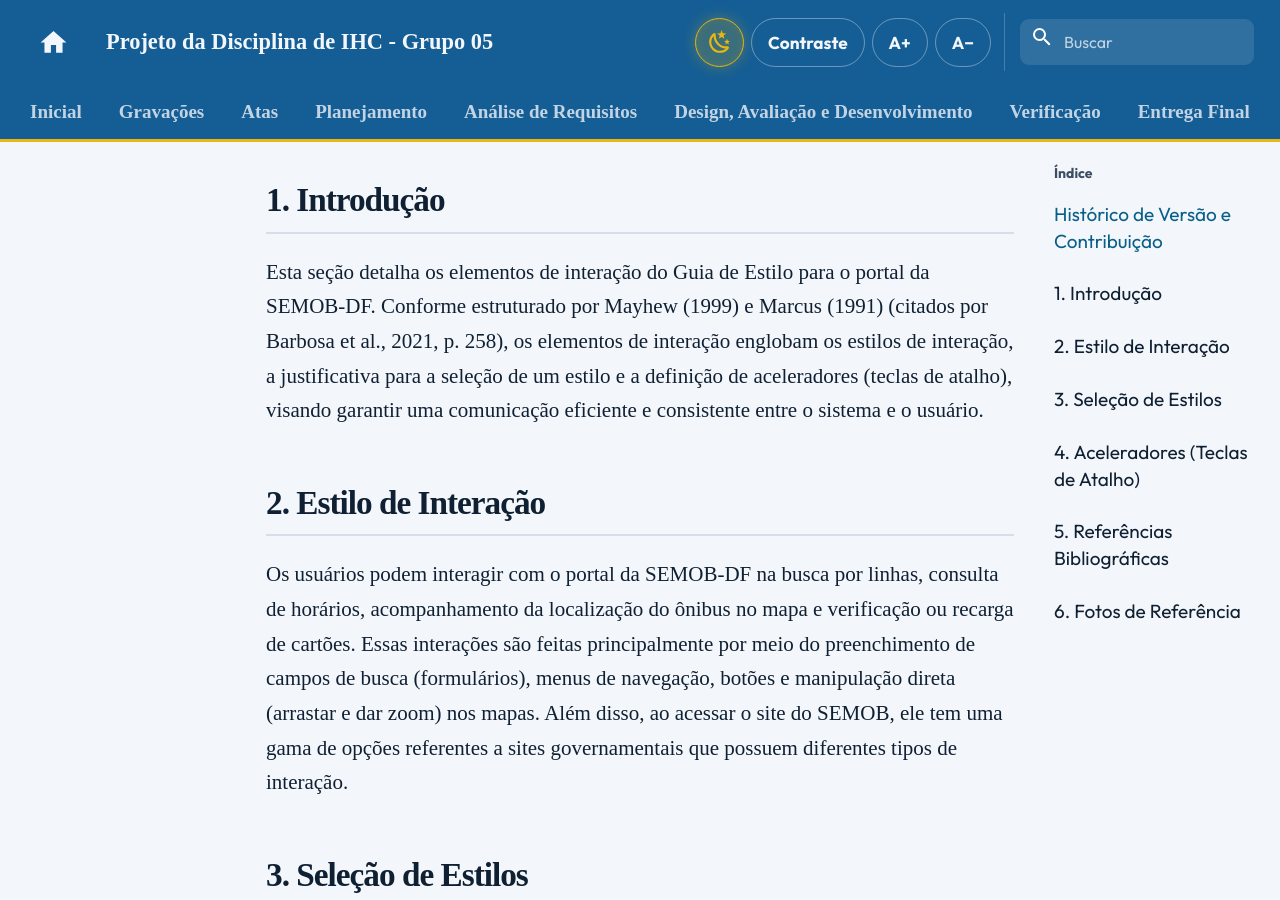
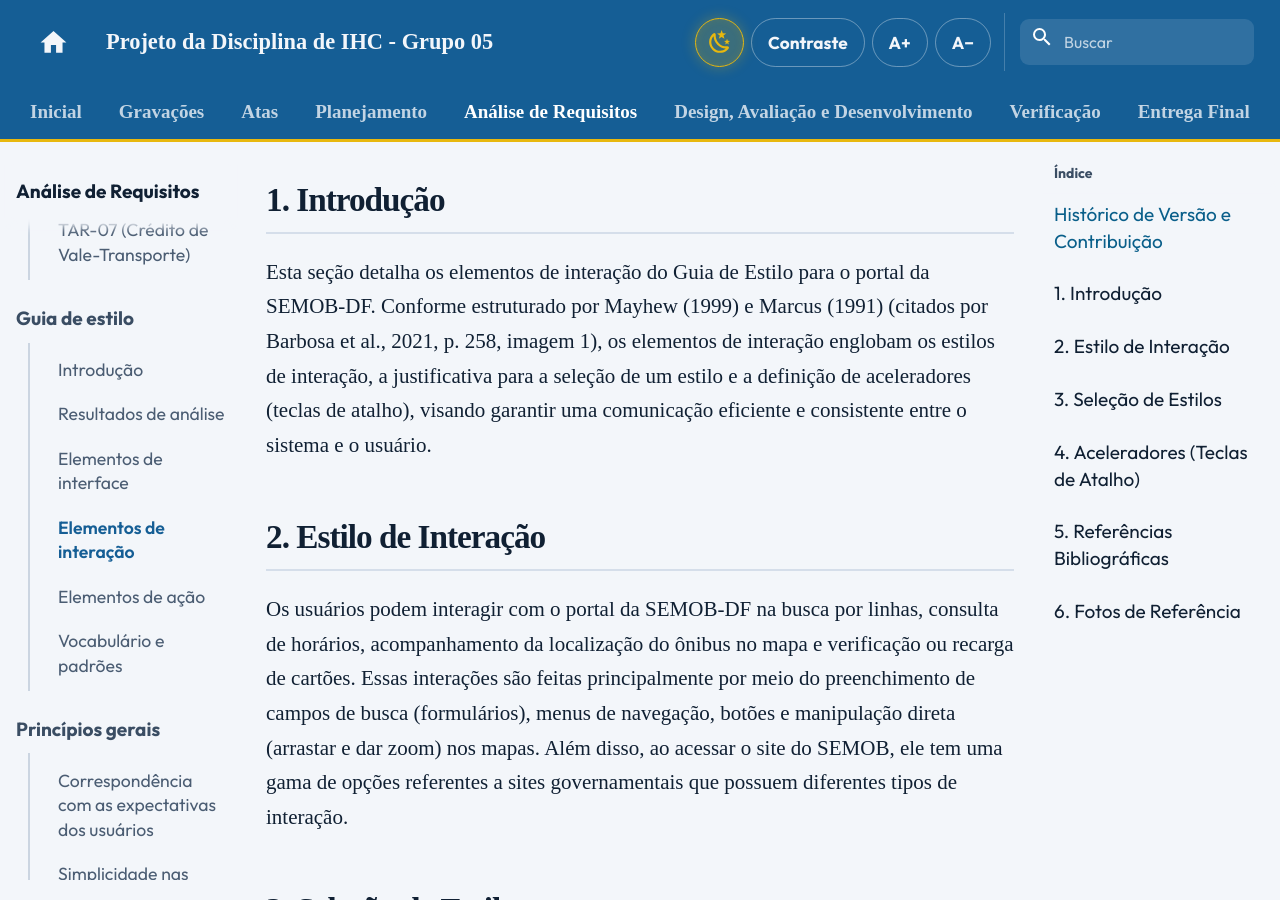
Before and after one commit to Interacao-Humano-Computador/2026.2-Grupo05, an MkDocs documentation site: the page built from docs/analise-de-requisitos/guia-de-estilo/elementos-de-interacao.md, in a window 1280 px wide and 900 px high, scrolled down 500 px. Built offline with MkDocs 1.6.1 and Material for MkDocs 9.7.7, drawn with Linux system fonts in a browser that asks for light colours; comment, search, counter and statistics services are not loaded; some of the changed text lies outside the part shown.

Commit message:
adiciona mkdocs e imagens

```diff
--- a/docs/analise-de-requisitos/guia-de-estilo/elementos-de-interacao.md
+++ b/docs/analise-de-requisitos/guia-de-estilo/elementos-de-interacao.md
@@ -9,7 +9,7 @@
 
 ## 1. Introdução
 
-Esta seção detalha os elementos de interação do Guia de Estilo para o portal da SEMOB-DF. Conforme estruturado por Mayhew (1999) e Marcus (1991) (citados por Barbosa et al., 2021, p. 258), os elementos de interação englobam os estilos de interação, a justificativa para a seleção de um estilo e a definição de aceleradores (teclas de atalho), visando garantir uma comunicação eficiente e consistente entre o sistema e o usuário.
+Esta seção detalha os elementos de interação do Guia de Estilo para o portal da SEMOB-DF. Conforme estruturado por Mayhew (1999) e Marcus (1991) (citados por Barbosa et al., 2021, p. 258, imagem 1), os elementos de interação englobam os estilos de interação, a justificativa para a seleção de um estilo e a definição de aceleradores (teclas de atalho), visando garantir uma comunicação eficiente e consistente entre o sistema e o usuário.
 
 ## 2. Estilo de Interação
 
--- a/mkdocs.yml
+++ b/mkdocs.yml
@@ -156,6 +156,8 @@
     - Guia de estilo:
       - Introdução: analise-de-requisitos/guia-de-estilo/introducao.md
       - Resultados de análise: analise-de-requisitos/guia-de-estilo/resultados-de-analise.md
+      - Elementos de interface: analise-de-requisitos/guia-de-estilo/elementos-de-interface.md
+      - Elementos de interação: analise-de-requisitos/guia-de-estilo/elementos-de-interacao.md
       - Elementos de ação: analise-de-requisitos/guia-de-estilo/elementos-de-acao.md
       - Vocabulário e padrões: analise-de-requisitos/guia-de-estilo/vocabulario-e-padroes.md
     - Princípios gerais:
```
Also changed, not shown: docs/analise-de-requisitos/guia-de-estilo/elementos-de-interface.md (+26 -0 lines).
